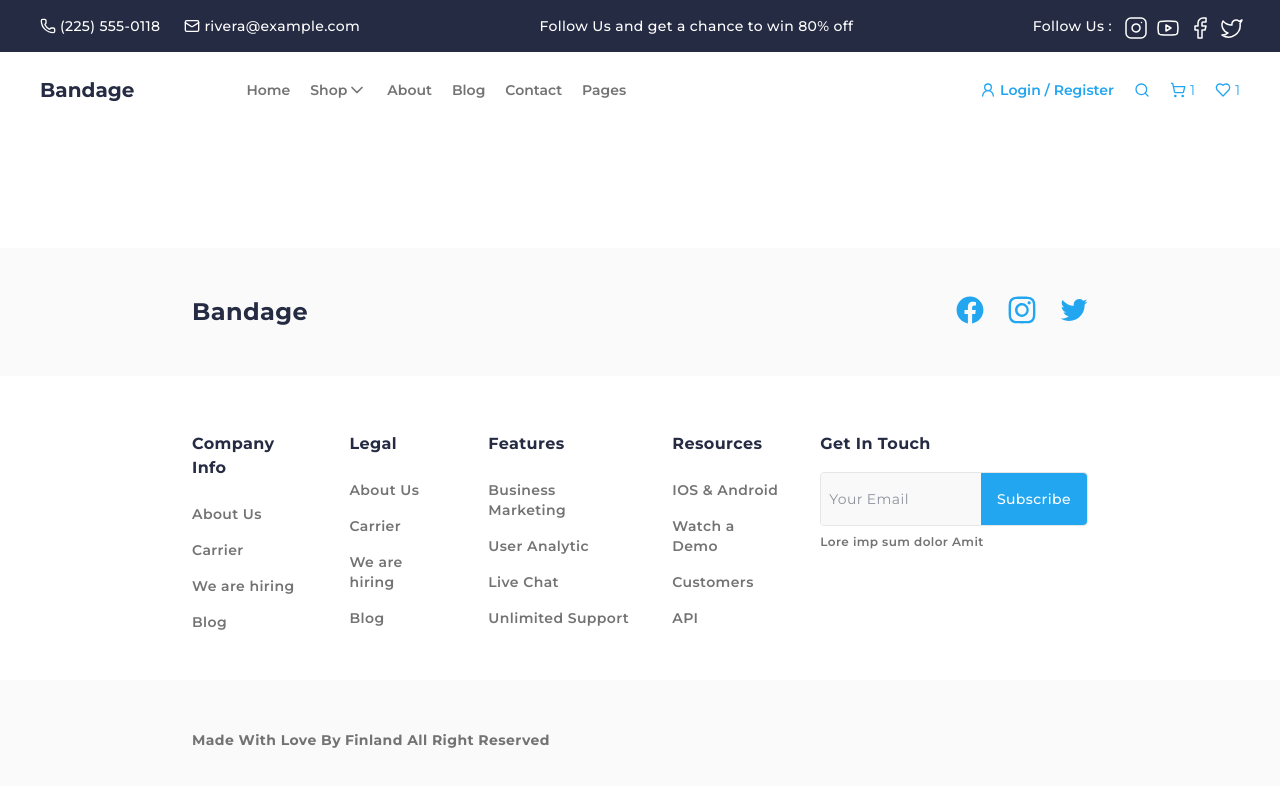
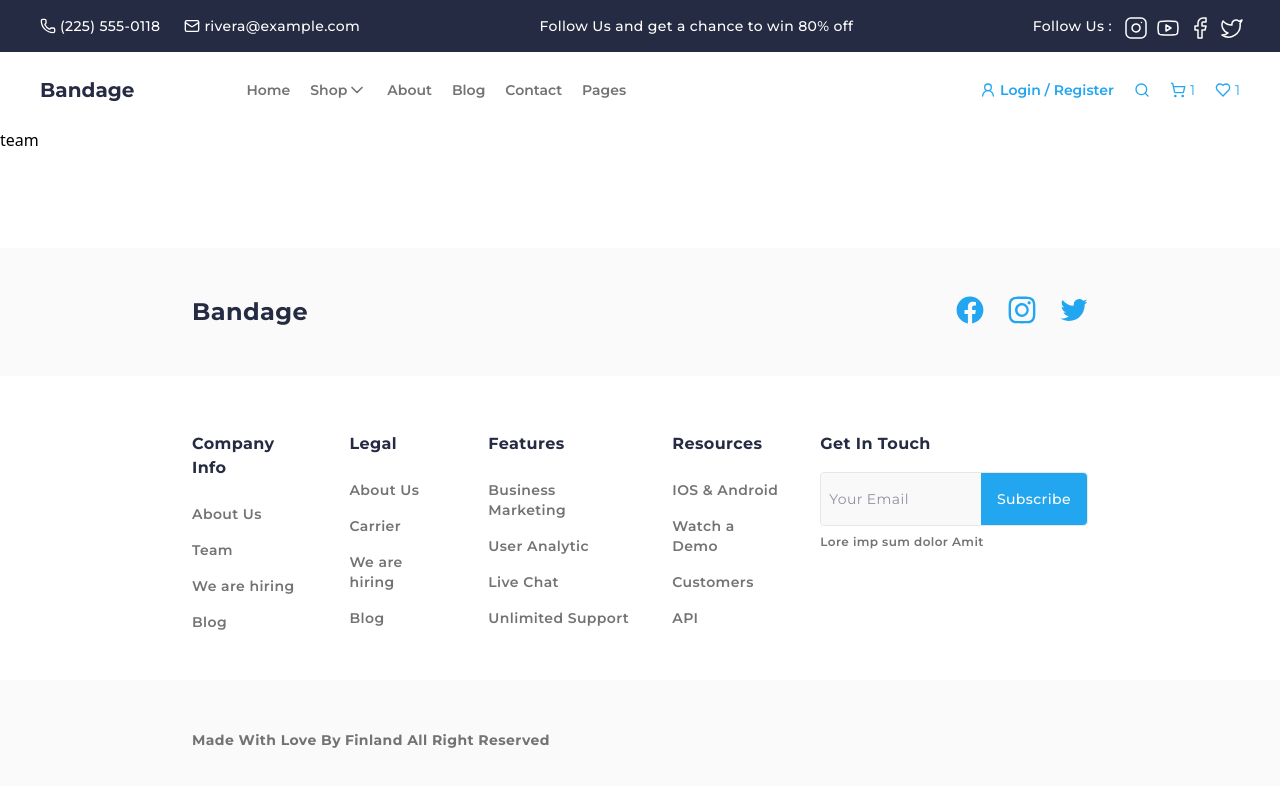
Before and after one commit to brrkrmn/e-commerce, a React app: page /team in a window 1280 px wide. Shown: the top 786 px of the page. Built offline with nearby package versions, Linux system fonts and the light colour scheme; the HTML template or start-up script is replaced by a standard one.

Commit message:
add team route

```diff
--- a/src/App.tsx
+++ b/src/App.tsx
@@ -1,6 +1,7 @@
 import { BrowserRouter, Route, Routes } from "react-router";
 import PageContent from "./layout/PageContent/PageContent";
 import HomePage from "./pages/HomePage/HomePage";
+import TeamPage from "./pages/TeamPage/TeamPage";
 
 function App() {
   return (
@@ -9,6 +10,7 @@ function App() {
         <PageContent>
           <Routes>
             <Route path="/" element={<HomePage />} />
+            <Route path="/team" element={<TeamPage />} />
           </Routes>
         </PageContent>
       </BrowserRouter>
--- a/src/layout/Footer/constants.ts
+++ b/src/layout/Footer/constants.ts
@@ -3,7 +3,7 @@ export const links = [
     title: "Company Info",
     links: [
       { content: "About Us", address: "/" },
-        { content: "Carrier", address: "/" },
+      { content: "Team", address: "/team" },
       { content: "We are hiring", address: "/" },
       { content: "Blog", address: "/" },
     ],
--- /dev/null
+++ b/src/pages/TeamPage/TeamPage.tsx
@@ -0,0 +1,7 @@
+const TeamPage = () => {
+  return (
+    <div>team</div>
+  )
+}
+
+export default TeamPage;
--- /dev/null
+++ b/src/pages/TeamPage/index.ts
@@ -0,0 +1 @@
+export * from "./TeamPage";
```
Lines whose indentation alone changed are shown as unchanged.
